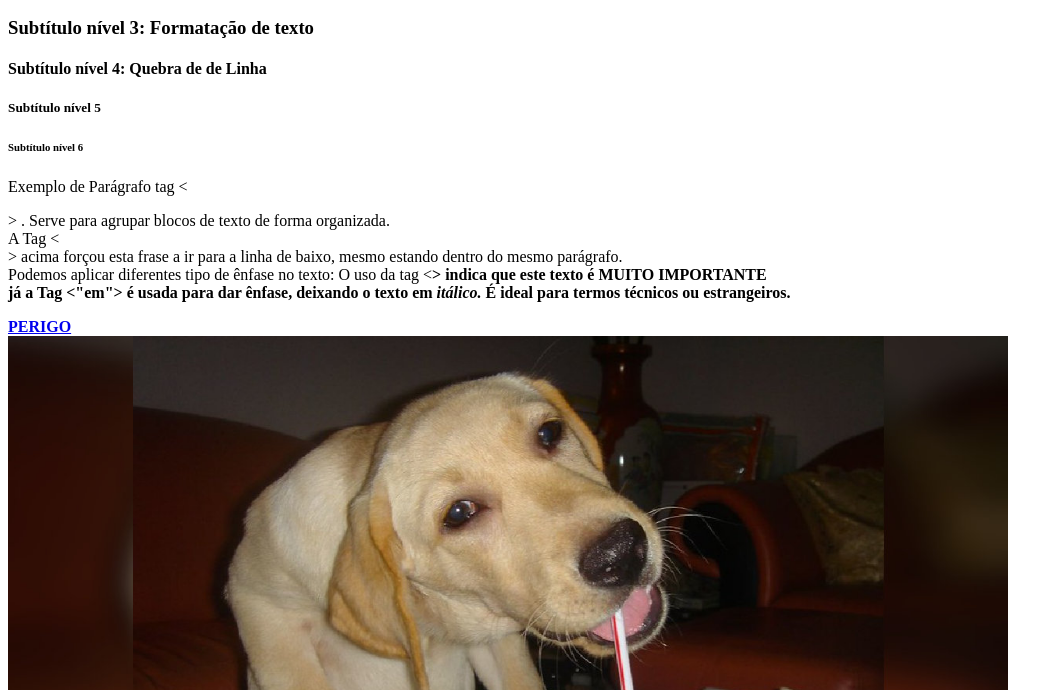
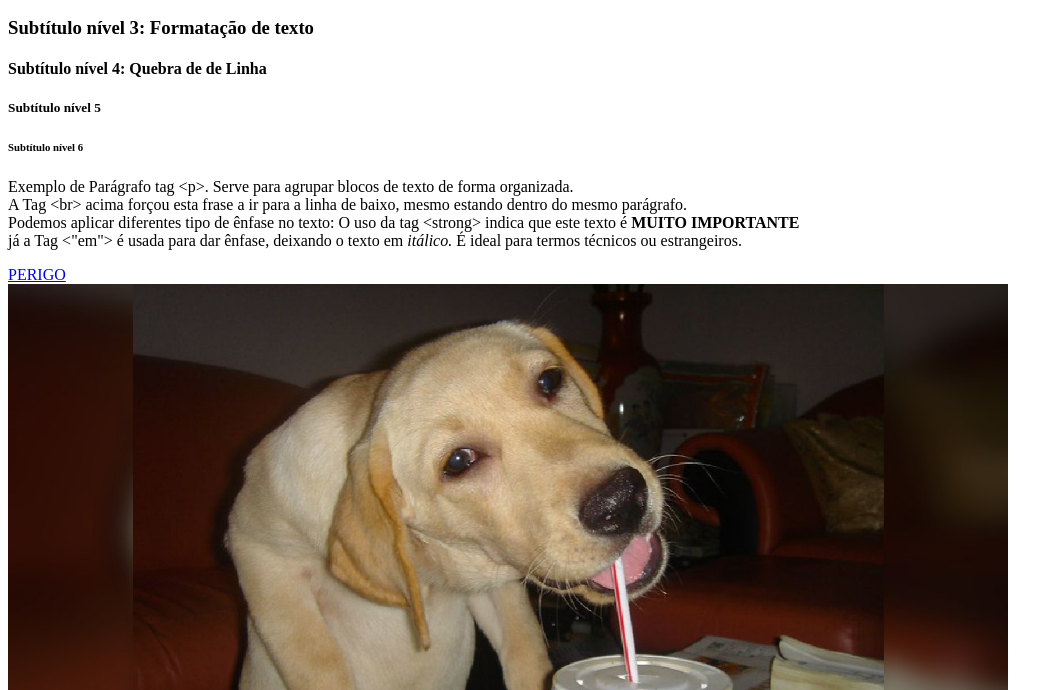
Before and after one commit to GAlmeida-tech/Aula-dia-14-10, a plain HTML site: page index.html in a window 1280 px wide. Shown: the part 110-800 px from the top of the page, without its empty margins (0-1064 px from the left). Drawn offline with Linux system fonts and the light colour scheme.

Commit message:
ajustando

```diff
--- a/index.html
+++ b/index.html
@@ -13,10 +13,10 @@
     <h5>Subtítulo nível 5</h5>
     <h6>Subtítulo nível 6</h6>
 
-<p> Exemplo de Parágrafo tag &lt;<p>&gt; . Serve para agrupar blocos de texto de forma organizada.
-    <br>A Tag &lt;<br>&gt; acima forçou esta frase a ir para a linha de baixo, mesmo estando dentro do mesmo parágrafo.
+<p> Exemplo de Parágrafo tag &lt;p&gt;. Serve para agrupar blocos de texto de forma organizada.
+    <br>A Tag &lt;br&gt; acima forçou esta frase a ir para a linha de baixo, mesmo estando dentro do mesmo parágrafo.
 <br>Podemos aplicar diferentes tipo de ênfase no texto:
-O uso da tag &lt;<strong>&gt; indica que este texto é <strong>MUITO IMPORTANTE</strong>
+O uso da tag &lt;strong&gt; indica que este texto é <strong>MUITO IMPORTANTE</strong>
 <br>já a Tag <"em"> é usada para dar ênfase, deixando o texto em <em> itálico. </em> É ideal para termos técnicos ou estrangeiros. </p>
 <a href="https://gatinhosfofos.com.br"target="_blank"> PERIGO </a>
 <br>
```
